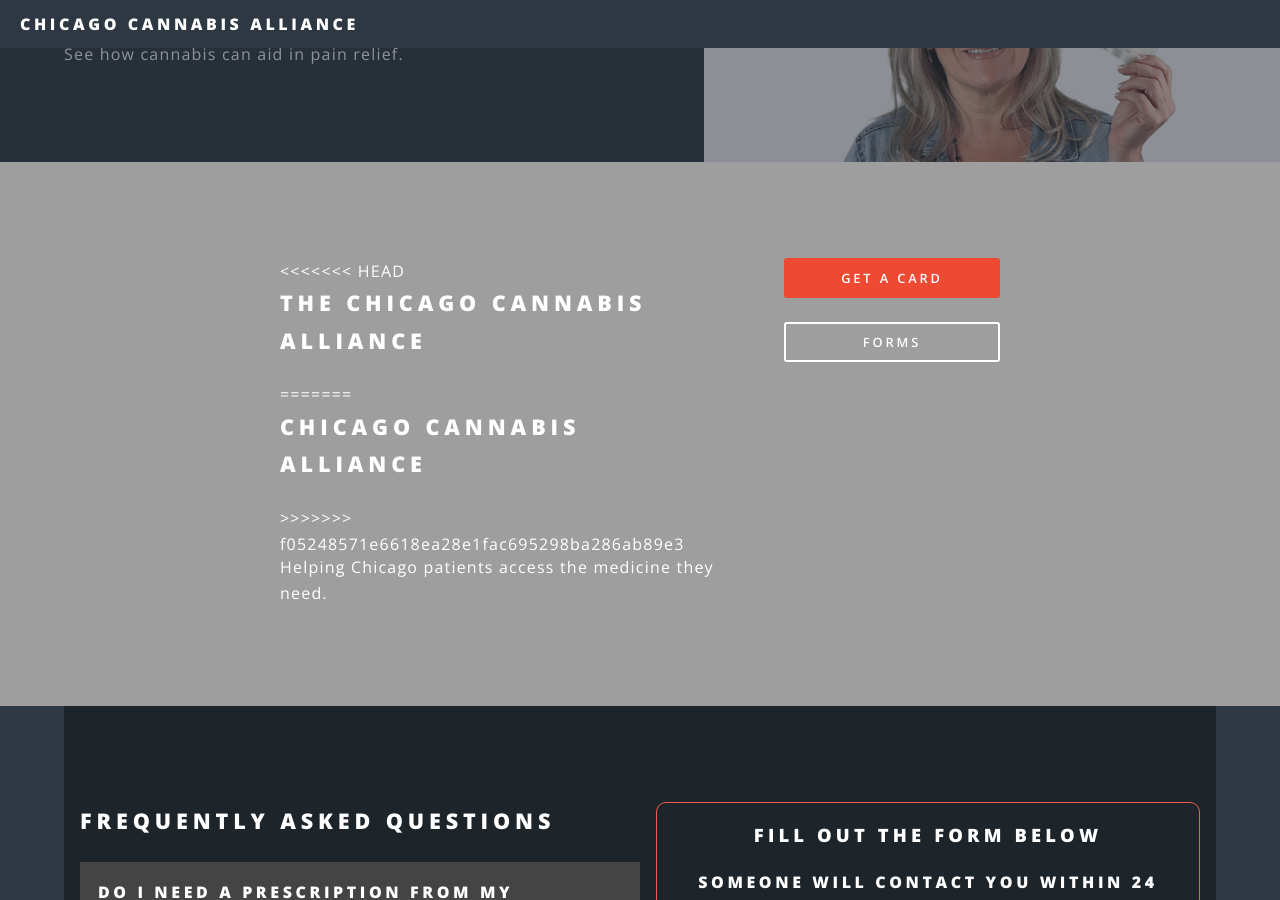
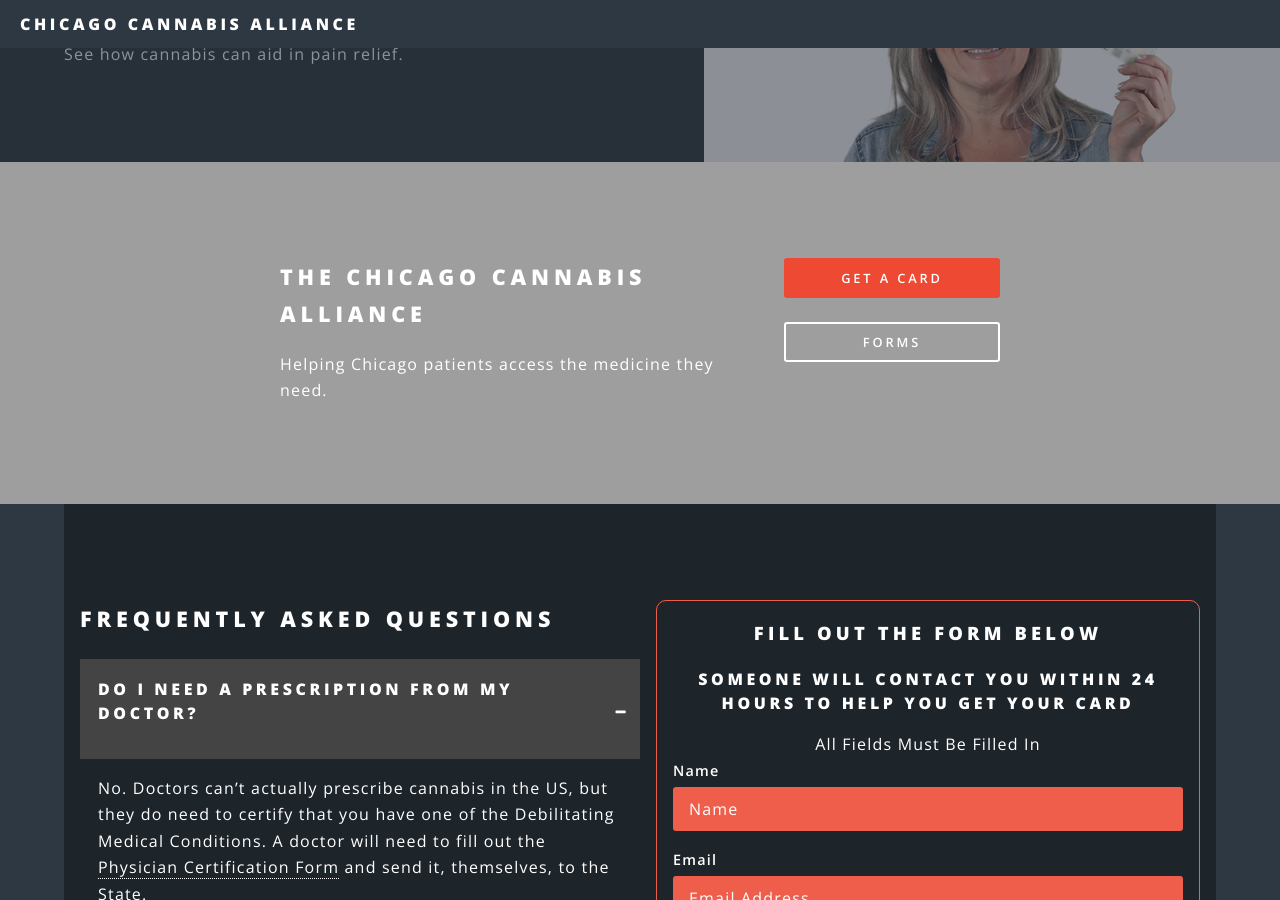
Before and after one commit to roncoalson/CMCA-master, a Jekyll site: the page built from index.html, in a window 1280 px wide and 900 px high, scrolled down 1830 px. Built offline with Jekyll 4.4.1, drawn with Linux system fonts in a browser that asks for light colours.

Commit message:
Fix merge conflict

```diff
--- a/index.html
+++ b/index.html
@@ -104,11 +104,7 @@
 <section id="cta" class="wrapper style4">
   <div class="inner">
     <header>
-<<<<<<< HEAD
       <h2>The Chicago Cannabis Alliance</h2>
-=======
-      <h2>Chicago Cannabis Alliance</h2>
->>>>>>> f05248571e6618ea28e1fac695298ba286ab89e3
       <p>Helping Chicago patients access the medicine they need.</p>
     </header>
     <ul class="actions vertical">
```
